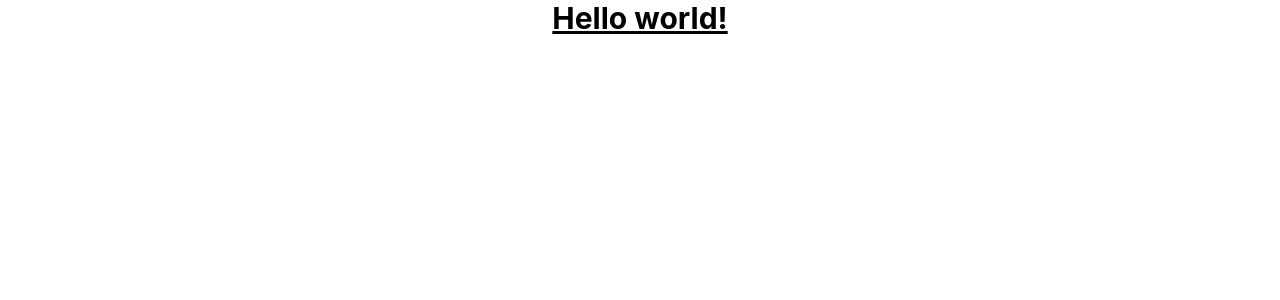
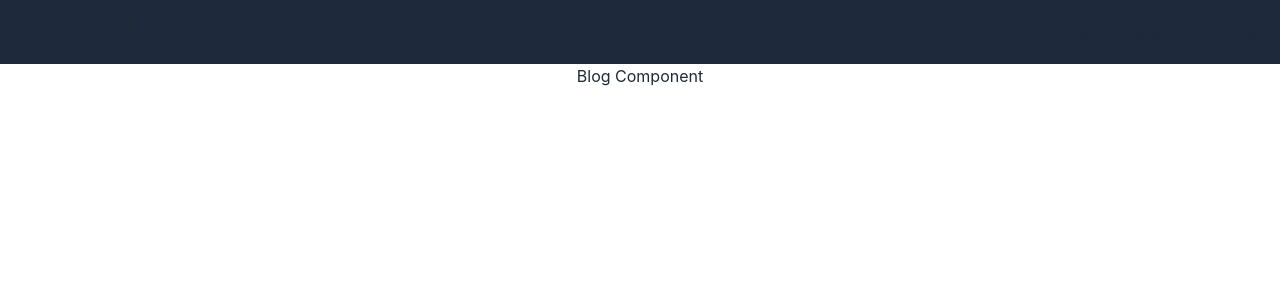
Before and after one commit to farhanhasindipro25/codexter, a React (Create React App) app: page /blogs in a window 1280 px wide. Shown: the top 300 px of the page. Built offline with nearby package versions, Linux system fonts and the light colour scheme.

Commit message:
Navbar setup with defined and created routes

```diff
--- a/package.json
+++ b/package.json
@@ -6,8 +6,10 @@
     "@testing-library/jest-dom": "^5.16.5",
     "@testing-library/react": "^13.4.0",
     "@testing-library/user-event": "^13.5.0",
+    "daisyui": "^2.31.0",
     "react": "^18.2.0",
     "react-dom": "^18.2.0",
+    "react-router-dom": "^6.4.2",
     "react-scripts": "5.0.1",
     "web-vitals": "^2.1.4"
   },
--- a/src/App.js
+++ b/src/App.js
@@ -1,12 +1,40 @@
-import logo from "./logo.svg";
+import { createBrowserRouter, RouterProvider } from "react-router-dom";
 import "./App.css";
+import Blog from "./components/Blog/Blog";
+import NotFound404 from "./components/NotFound404/NotFound404";
+import Stats from "./components/Stats/Stats";
+import Topics from "./components/Topics/Topics";
+import Main from "./layout/Main";
 
 function App() {
-  return (
-    <div className="App">
-      <h1 className="text-3xl font-bold underline">Hello world!</h1>
-    </div>
-  );
+  const router = createBrowserRouter([
+    {
+      path:'/',
+      element: <Main></Main>,
+      children: [
+        {
+          path: '/topics',
+          element: <Topics></Topics>
+        },
+        {
+          path: '/stats',
+          element: <Stats></Stats>
+        },
+        {
+          path: '/blogs',
+          element: <Blog></Blog>
+        }
+      ],
+    },
+    {
+      path: "*",
+      element: <NotFound404
+      ></NotFound404>,
+    },
+  ]);
+  return <div className="App">
+    <RouterProvider router={router}></RouterProvider>
+  </div>;
 }
 
 export default App;
--- /dev/null
+++ b/src/components/Blog/Blog.js
@@ -0,0 +1,11 @@
+import React from 'react';
+
+const Blog = () => {
+    return (
+        <div>
+            <h2>Blog Component</h2>
+        </div>
+    );
+};
+
+export default Blog;
--- /dev/null
+++ b/src/components/Navbar/Navbar.js
@@ -0,0 +1,32 @@
+import React from "react";
+import { NavLink } from "react-router-dom";
+
+const Navbar = () => {
+  return (
+    <div className="bg-slate-800">
+      <div className="navbar container mx-auto">
+        <div className="flex-1">
+          <NavLink to="/topics"
+          className="btn btn-ghost normal-case font-bold text-xl">
+          CODEXTER
+          </NavLink>
+        </div>
+        <div className="flex-none">
+          <ul className="menu menu-horizontal p-0">
+            <li>
+              <a>Quiz Topics</a>
+            </li>
+            <li>
+              <a>Performance Statistics</a>
+            </li>
+            <li>
+              <a>Blog</a>
+            </li>
+          </ul>
+        </div>
+      </div>
+    </div>
+  );
+};
+
+export default Navbar;
--- /dev/null
+++ b/src/components/NotFound404/NotFound404.js
@@ -0,0 +1,28 @@
+import React from "react";
+
+const NotFound404 = () => {
+  return (
+    <div>
+      <div className="bg-orange-100 dark:bg-red-600 h-[1000px] flex items-center justify-center flex-col">
+        <iframe
+          src="https://giphy.com/embed/SDUiharA58JhGCwDqP"
+          width="180"
+          height="180"
+          frameBorder="0"
+          class="giphy-embed rounded-full"
+          allowFullScreen
+        ></iframe>
+        <p>
+          <a href="https://giphy.com/gifs/error-404-freshcake-SDUiharA58JhGCwDqP">
+            via GIPHY
+          </a>
+        </p>
+        <h3 className="text-center font-bold text-2xl text-slate-900 dark:text-white">
+          404: That address could not be found.
+        </h3>
+      </div>
+    </div>
+  );
+};
+
+export default NotFound404;
--- /dev/null
+++ b/src/components/Stats/Stats.js
@@ -0,0 +1,11 @@
+import React from 'react';
+
+const Stats = () => {
+    return (
+        <div>
+            <h2>Stats component</h2>
+        </div>
+    );
+};
+
+export default Stats;
--- /dev/null
+++ b/src/components/Topics/Topics.js
@@ -0,0 +1,11 @@
+import React from 'react';
+
+const Topics = () => {
+    return (
+        <div>
+            Topic Component
+        </div>
+    );
+};
+
+export default Topics;
--- /dev/null
+++ b/src/layout/Main.js
@@ -0,0 +1,14 @@
+import React from "react";
+import { Outlet } from "react-router-dom";
+import Navbar from "../components/Navbar/Navbar";
+
+const Main = () => {
+  return (
+    <div>
+      <Navbar></Navbar>
+      <Outlet></Outlet>
+    </div>
+  );
+};
+
+export default Main;
--- a/tailwind.config.js
+++ b/tailwind.config.js
@@ -1,10 +1,8 @@
 /** @type {import('tailwindcss').Config} */
 module.exports = {
-  content: [
-    "./src/**/*.{js,jsx,ts,tsx}",
-  ],
+  content: ["./src/**/*.{js,jsx,ts,tsx}"],
   theme: {
     extend: {},
   },
-  plugins: [],
-}
+  plugins: [require("daisyui")],
+};
```
Also changed, not shown: 1 other file (tests, documents, lock files or other folders).
